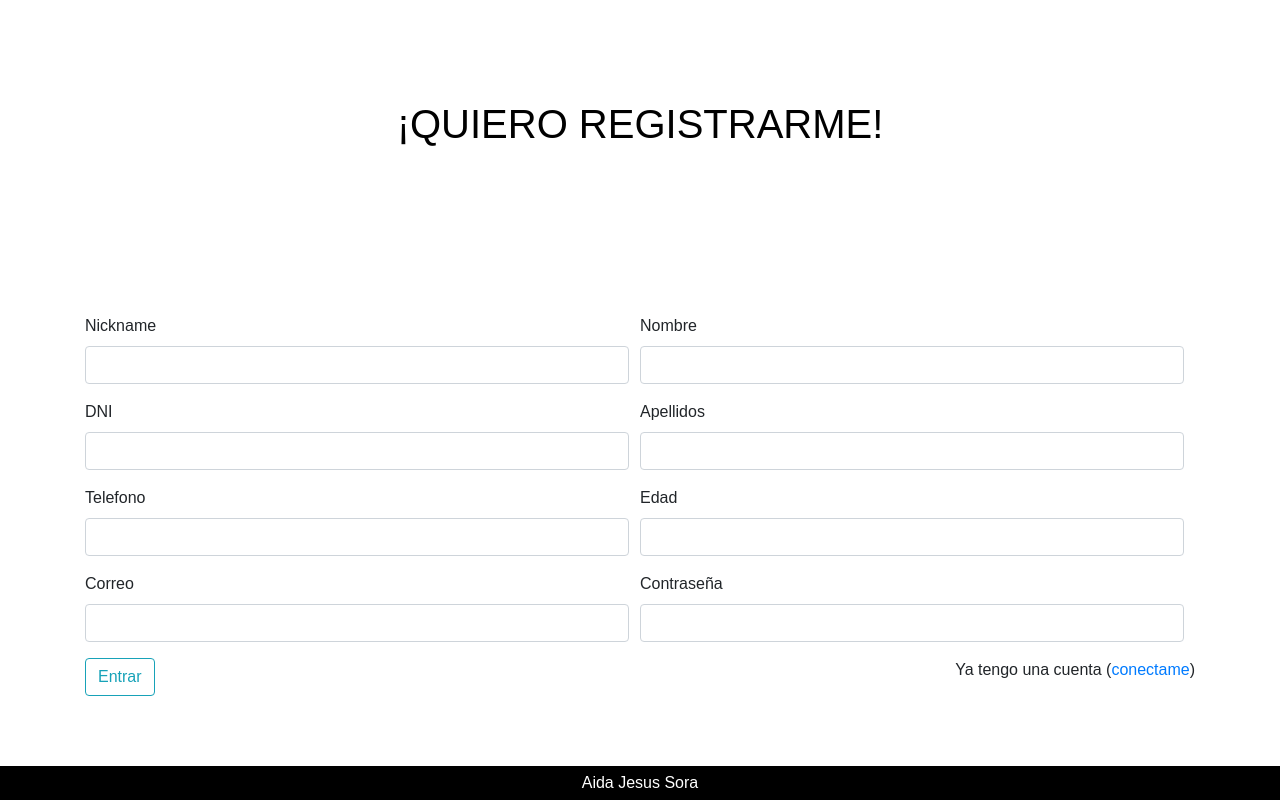
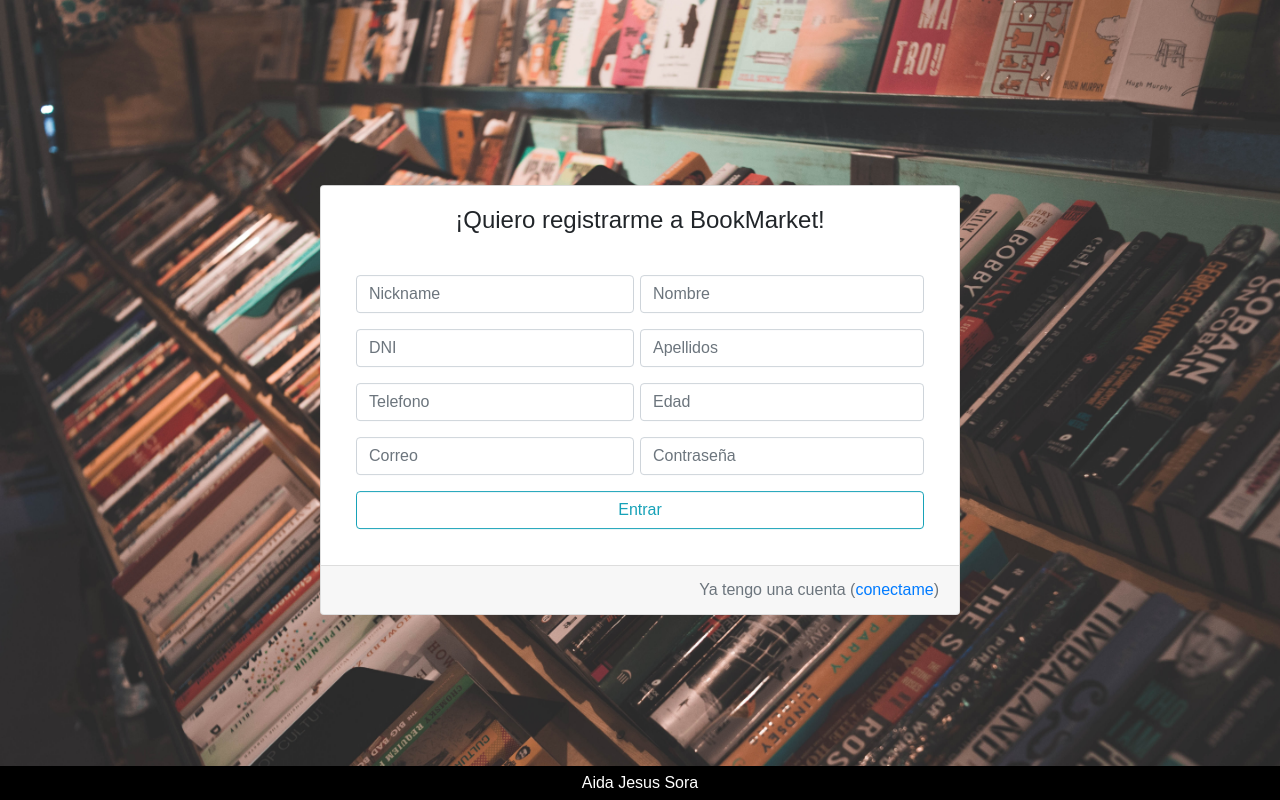
Before and after one commit to AidaJesusSora/tienda, a PHP site: page /registro/registro-usuario.html in a window 1280 px wide. Run offline with PHP 8.4, Linux system fonts and the light colour scheme.

Commit message:
version-2

```diff
--- a/estilo/style_index.css
+++ /dev/null
@@ -1,75 +0,0 @@
-.header {
-	background-image: url();
-	height: 250px;
-}
-
-.center {
-	position: relative;
-	padding-top: 100px;
-	text-align: center;
-	color: black;
-}
-
-form {
-	margin-top: 40px;
-}
-
-#col-1 {
-	padding:20px 40px 0px 40px;
-}
-
-.btn-lg {
-	padding: 20px 0px !important;
-	/*width: 45% !important;*/
-}
-
-#boton {
-	width: 60%;
-	height: 8%;
-}
-
-footer {
-	background-color: black;
-	color: white;
-	padding:5px 0px;
-	text-align: center;
-	position: absolute;
-	width: 100%;
-  	bottom: 0;
-}
-
-/*a {
-	text-decoration: none !important;
-}*/
-
-.col-left {
-	width: 49%;
-	float:left;
-	margin-right:1%;
-}
-
-.atras {
-	text-align: right;
-}
-
-.atras a {
-	text-decoration: none !important;
-}
-
-.col-right {
-	width:49%;
-	float:left;
-}
-
-* {
-	font-family: 'Arial', Helvetica, Sans-serif;
-}
-
-.h2 {
-	text-align: center;
-	margin: 30px 0px;
-}
-
-.cuenta-creada {
-	float:right;
-}
--- /dev/null
+++ b/estilo/style_registro.css
@@ -0,0 +1,56 @@
+/* Estilo del Login y registro */
+
+* {
+	font-family: 'Arial', Helvetica, Sans-serif;
+}
+
+#body-background {
+	background-image: url(./../img/background.jpg) !important;
+	background-size: cover;
+}
+
+.center {
+	/* Estilo del titulo que se encuentra en el header */
+	position: relative;
+	padding-top: 100px;
+	text-align: center;
+	color: black;
+}
+
+form {
+	/* Margen del formulario */
+	margin-top: 40px;
+}
+
+.card {
+	top: 50%;
+	left: 50%;
+	transform: translate(-50%, -50%);
+	position: absolute;
+	width: 50%;
+}
+
+.col-left {
+	width: 49%;
+	float:left;
+	margin-right:1%;
+}
+
+.col-right {
+	width:50%;
+	float:left;
+}
+
+.cuenta-creada {
+	float:right;
+}
+
+footer {
+	background-color: black;
+	color: white;
+	padding:5px 0px;
+	text-align: center;
+	position: absolute;
+	width: 100%;
+  	bottom: 0;
+}
--- a/registro/registro-usuario.html
+++ b/registro/registro-usuario.html
@@ -1,40 +1,33 @@
 <html>
 <head>
 	<meta http-equiv="Content-Type" content="text/html; charset=utf-8"/>
-	<link href="../style_index.css" rel="stylesheet" type="text/css">
+	<link href="../estilo/style_registro.css" rel="stylesheet" type="text/css">
 	<link rel="stylesheet" href="https://stackpath.bootstrapcdn.com/bootstrap/4.3.1/css/bootstrap.min.css" integrity="sha384-ggOyR0iXCbMQv3Xipma34MD+dH/1fQ784/j6cY/iJTQUOhcWr7x9JvoRxT2MZw1T" crossorigin="anonymous">
 </head>
-<body>
-	<header class="header">
+<body id="body-background">
 
-		<h1 class="center"> ¡QUIERO REGISTRARME! </h1>
+	<div class="card text-center">
+		<div class="card-body">
+			<h4 class="card-title">¡Quiero registrarme a BookMarket!</h4>
 
-	</header>
-
-	<br>
-
-	<form action="principal_usuario.php" method="post" class="container">
+			<form action="./../comprovaciones-formularios/comprovacion_principal_usuario.php" method="post" class="container">
 
 				<div class="col-left">
 
 					<div class="form-group">
-				<label>Nickname</label>
-				<input type="text" class="form-control" id="exampleInputEmail1" name="nickname">
+						<input type="text" class="form-control" id="exampleInputEmail1" name="nickname" placeholder="Nickname">
 					</div>
 
 					<div class="form-group">
-				<label>DNI</label>
-				<input type="text" class="form-control" id="exampleInputPassword1" name="dni">
+						<input type="text" class="form-control" id="exampleInputPassword1" name="dni" placeholder="DNI">
 					</div>
 
 					<div class="form-group">
-				<label>Telefono</label>
-				<input type="tel" step="any" class="form-control" id="exampleInputEmail1" name="telefono">
+						<input type="tel" step="any" class="form-control" id="exampleInputEmail1" name="telefono" placeholder="Telefono">
 					</div>
 
 					<div class="form-group">
-				<label>Correo</label>
-				<input type="mail" class="form-control" id="exampleInputEmail1" name="correo">
+						<input type="mail" class="form-control" id="exampleInputEmail1" name="correo" placeholder="Correo">
 					</div>
 
 				</div>
@@ -42,30 +35,34 @@
 				<div class="col-right">
 
 					<div class="form-group">
-				<label>Nombre</label>
-				<input type="text" class="form-control" id="exampleInputEmail1" name="nombre">
+						<input type="text" class="form-control" id="exampleInputEmail1" name="nombre" placeholder="Nombre">
 					</div>
 
 					<div class="form-group">
-				<label>Apellidos</label>
-				<input type="text" class="form-control" id="exampleInputPassword1" name="apellidos">
+						<input type="text" class="form-control" id="exampleInputPassword1" name="apellidos" placeholder="Apellidos">
 					</div>
 
 					<div class="form-group">
-				<label>Edad</label>
-				<input type="number" class="form-control" id="exampleInputPassword1" name="edad">
+						<input type="number" class="form-control" id="exampleInputPassword1" name="edad" placeholder="Edad">
 					</div>
 
 					<div class="form-group">
-				<label>Contraseña</label>
-				<input type="password" class="form-control" id="exampleInputPassword1" name="passwd">
+						<input type="password" class="form-control" id="exampleInputPassword1" name="passwd" placeholder="Contraseña">
 					</div>
 
 				</div>
 
-		<p><button type="submit" class="btn btn-outline-info">Entrar</button><span class="cuenta-creada">Ya tengo una cuenta (<a href="../index.html">conectame</a>)</span></p>
+				<p><button type="submit" class="btn btn-outline-info btn-block">Entrar</button></p>
 
 			</form>
+
+		</div>
+		<div class="card-footer text-muted">
+			<span class="cuenta-creada">Ya tengo una cuenta (<a href="../index.html">conectame</a>)</span>
+		</div>
+	</div>
+
+	<br>
 
 	<footer>Aida Jesus Sora</footer>
 
```
Also changed, not shown: comprovaciones-formularios/comprovacion-login.php (+7 -6 lines), comprovaciones-formularios/comprovacion-registro.php (renamed from comprovaciones-formularios/comprovacion-usuario.php, +3 -4 lines), comprovaciones-formularios/comprovacion_principal_usuario.php (added, +18 -0 lines), estilo/style_interior_web.css (added, +27 -0 lines), estilo/style_login.css (added, +55 -0 lines), index.html (+19 -11 lines), registrado/usuario-conectado.html (added, +38 -0 lines), img/background.jpg (added), img/slider.jpg (added). Lines whose indentation alone changed are shown as unchanged.
